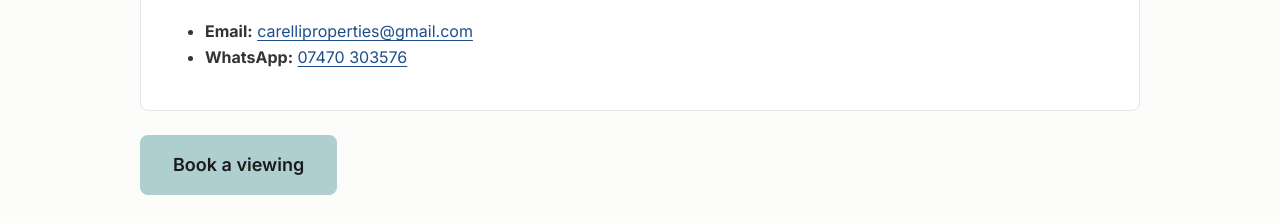
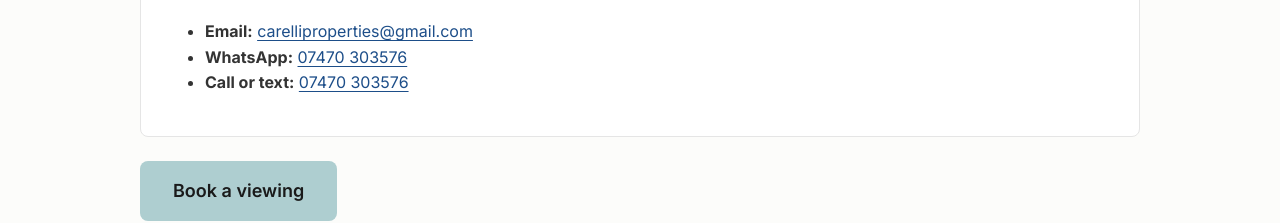
Before and after one commit to Carelli-prop/carelli-properties, a Next.js app: page /contact in a window 1280 px wide. Shown: the part 350-573 px from the top of the page. Built offline with nearby package versions, Linux system fonts and the light colour scheme; no server answers.

Commit message:
Update page.tsx

```diff
--- a/app/contact/page.tsx
+++ b/app/contact/page.tsx
@@ -23,7 +23,9 @@ export default function ContactPage() {
         <ul>
           <li>
             <strong>Email:</strong>{" "}
-            <a href={`mailto:${site.email}`}>{site.email}</a>
+            <a href={`mailto:${site.email}?subject=Viewing%20enquiry`}>
+              {site.email}
+            </a>
           </li>
           <li>
             <strong>WhatsApp:</strong>{" "}
@@ -34,6 +36,10 @@ export default function ContactPage() {
             >
               {site.whatsappDisplay}
             </a>
+          </li>
+          <li>
+            <strong>Call or text:</strong>{" "}
+            <a href={`tel:+${site.whatsappNumber}`}>{site.whatsappDisplay}</a>
           </li>
         </ul>
       </section>
```
